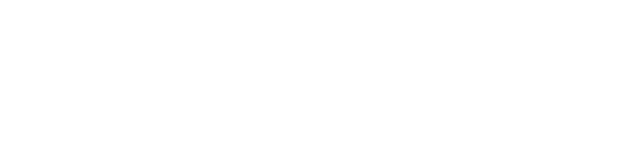
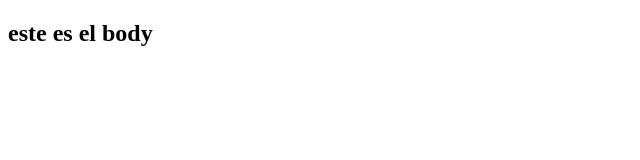
Before and after one commit to luguidu77/pruebasgit, a plain HTML site: page index.html in a window 1280 px wide. Shown: the whole page, without its empty margins (0-640 px from the left). Drawn offline with Linux system fonts and the light colour scheme.

Commit message:
h2 añadido al body

```diff
--- a/index.html
+++ b/index.html
@@ -7,6 +7,6 @@
     <title>pruebas git</title>
 </head>
 <body>
-
+     <h2> este es el body</h2>
 </body>
 </html>
```
